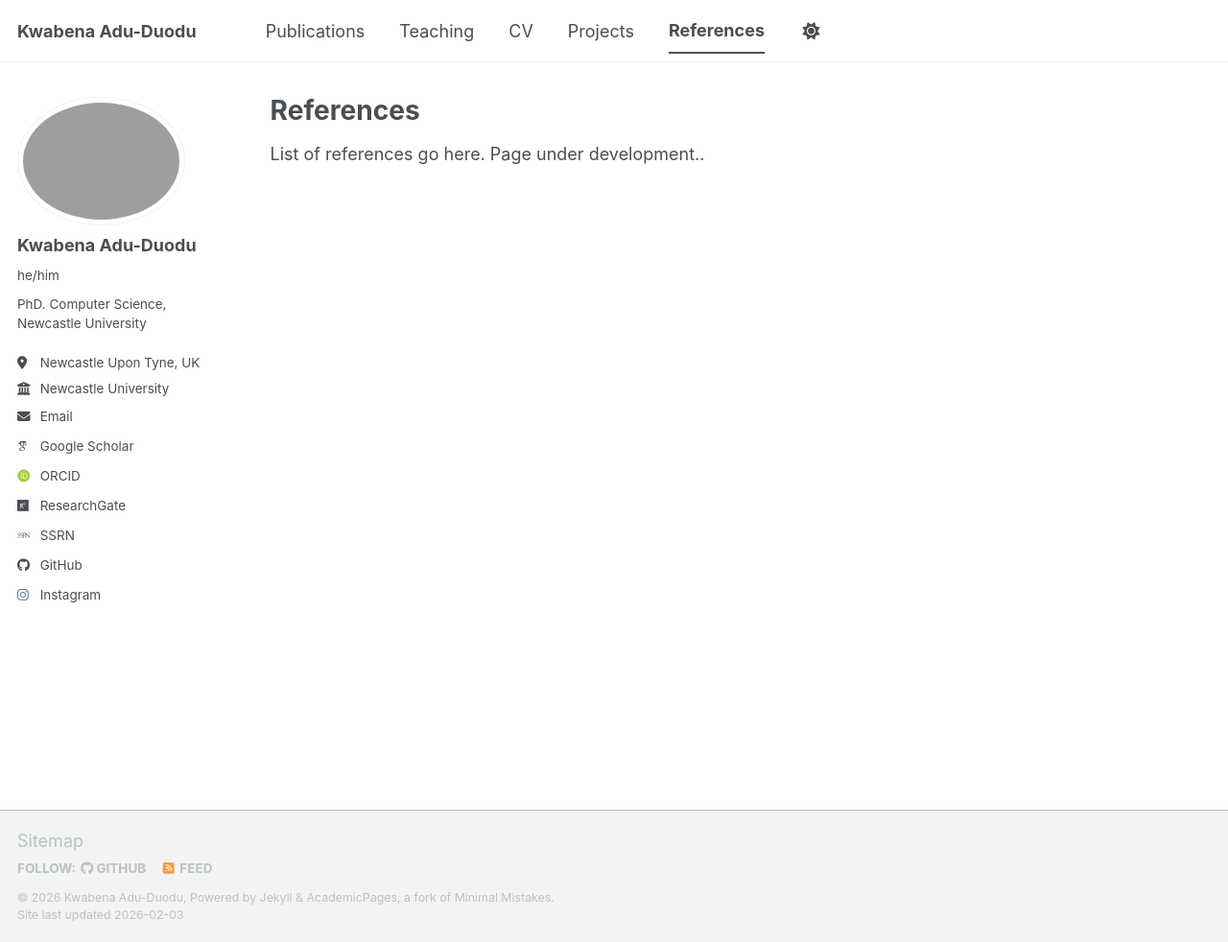
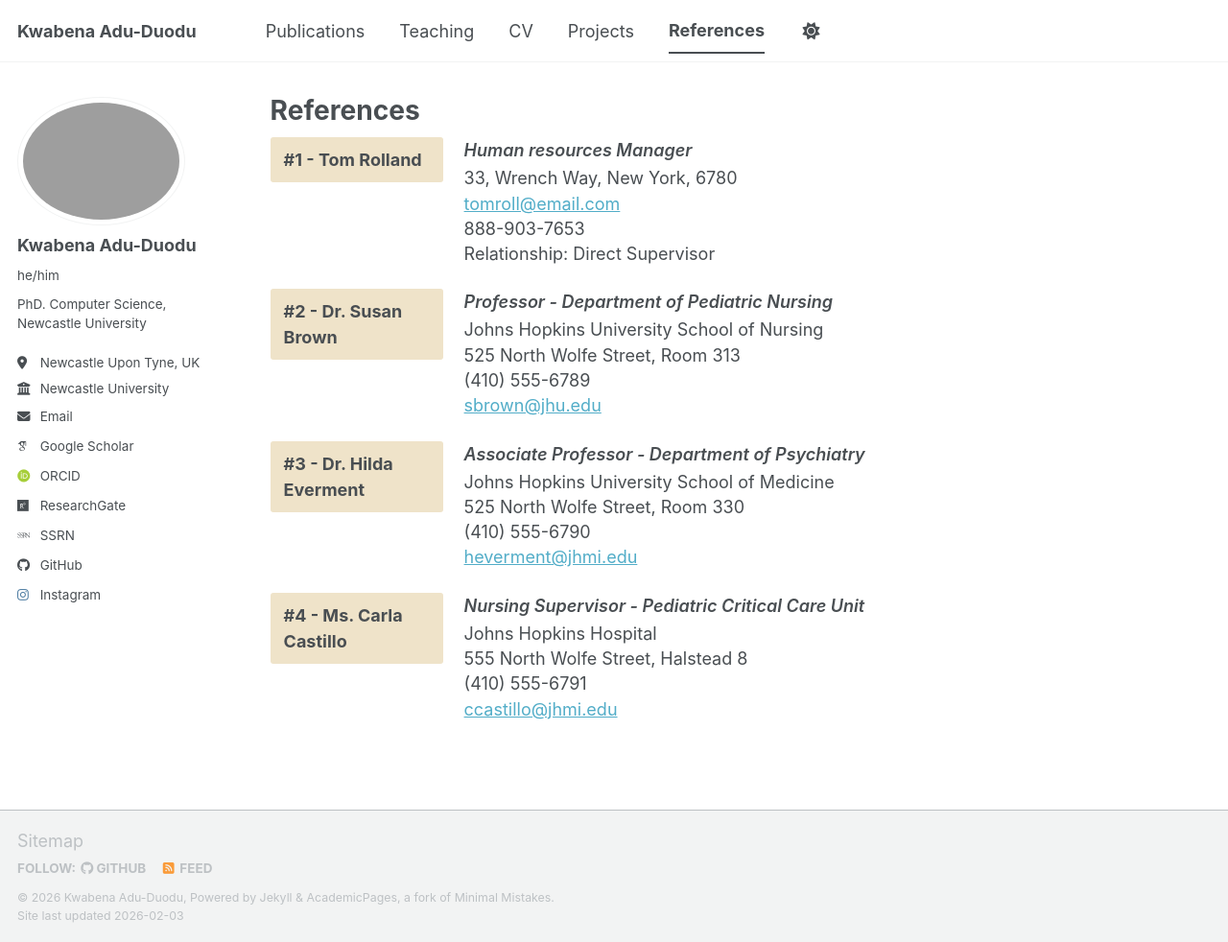
Before and after one commit to KAYDUODU/KAYDUODU.github.io, a Jekyll site: the page built from _pages/references.md, in a window 1280 px wide and 982 px high. Shown: the whole window at 96% size. Built offline with Jekyll 4.4.1, drawn with Linux system fonts in a browser that asks for light colours; some web fonts are replaced; a script bundle is joined from its source files by our own code; library files that are not in the unit come from our copies.

Commit message:
Implement reference layout with multiple entries
Added a structured layout for references with styling and multiple entries.

```diff
--- a/_pages/references.md
+++ b/_pages/references.md
@@ -5,5 +5,96 @@ permalink: /references/
 author_profile: true
 ---
 
-List of references go here.
-Page under development..
+<style>
+/* Reference layout */
+.refs {
+  display: grid;
+  gap: 22px;
+}
+
+/* One row (left badge + right content) */
+.ref-row {
+  display: grid;
+  grid-template-columns: 180px 1fr;
+  gap: 22px;
+  align-items: start;
+}
+
+/* Left badge box */
+.ref-badge {
+  background: #efe3c9;           /* light tan */
+  padding: 10px 14px;
+  font-weight: 700;
+  border-radius: 3px;
+}
+
+/* Right content */
+.ref-body .ref-role {
+  font-style: italic;
+  font-weight: 600;
+  margin-bottom: 4px;
+}
+.ref-body .ref-line {
+  margin: 2px 0;
+  line-height: 1.35;
+}
+.ref-body a { text-decoration: underline; }
+
+/* Mobile: stack */
+@media (max-width: 700px) {
+  .ref-row {
+    grid-template-columns: 1fr;
+  }
+  .ref-badge {
+    width: fit-content;
+  }
+}
+</style>
+
+<div class="refs">
+
+  <div class="ref-row">
+    <div class="ref-badge">#1 - Tom Rolland</div>
+    <div class="ref-body">
+      <div class="ref-role">Human resources Manager</div>
+      <div class="ref-line">33, Wrench Way, New York, 6780</div>
+      <div class="ref-line"><a href="mailto:tomroll@email.com">tomroll@email.com</a></div>
+      <div class="ref-line">888-903-7653</div>
+      <div class="ref-line">Relationship: Direct Supervisor</div>
+    </div>
+  </div>
+
+  <div class="ref-row">
+    <div class="ref-badge">#2 - Dr. Susan Brown</div>
+    <div class="ref-body">
+      <div class="ref-role">Professor - Department of Pediatric Nursing</div>
+      <div class="ref-line">Johns Hopkins University School of Nursing</div>
+      <div class="ref-line">525 North Wolfe Street, Room 313</div>
+      <div class="ref-line">(410) 555-6789</div>
+      <div class="ref-line"><a href="mailto:sbrown@jhu.edu">sbrown@jhu.edu</a></div>
+    </div>
+  </div>
+
+  <div class="ref-row">
+    <div class="ref-badge">#3 - Dr. Hilda Everment</div>
+    <div class="ref-body">
+      <div class="ref-role">Associate Professor - Department of Psychiatry</div>
+      <div class="ref-line">Johns Hopkins University School of Medicine</div>
+      <div class="ref-line">525 North Wolfe Street, Room 330</div>
+      <div class="ref-line">(410) 555-6790</div>
+      <div class="ref-line"><a href="mailto:heverment@jhmi.edu">heverment@jhmi.edu</a></div>
+    </div>
+  </div>
+
+  <div class="ref-row">
+    <div class="ref-badge">#4 - Ms. Carla Castillo</div>
+    <div class="ref-body">
+      <div class="ref-role">Nursing Supervisor - Pediatric Critical Care Unit</div>
+      <div class="ref-line">Johns Hopkins Hospital</div>
+      <div class="ref-line">555 North Wolfe Street, Halstead 8</div>
+      <div class="ref-line">(410) 555-6791</div>
+      <div class="ref-line"><a href="mailto:ccastillo@jhmi.edu">ccastillo@jhmi.edu</a></div>
+    </div>
+  </div>
+
+</div>
```
